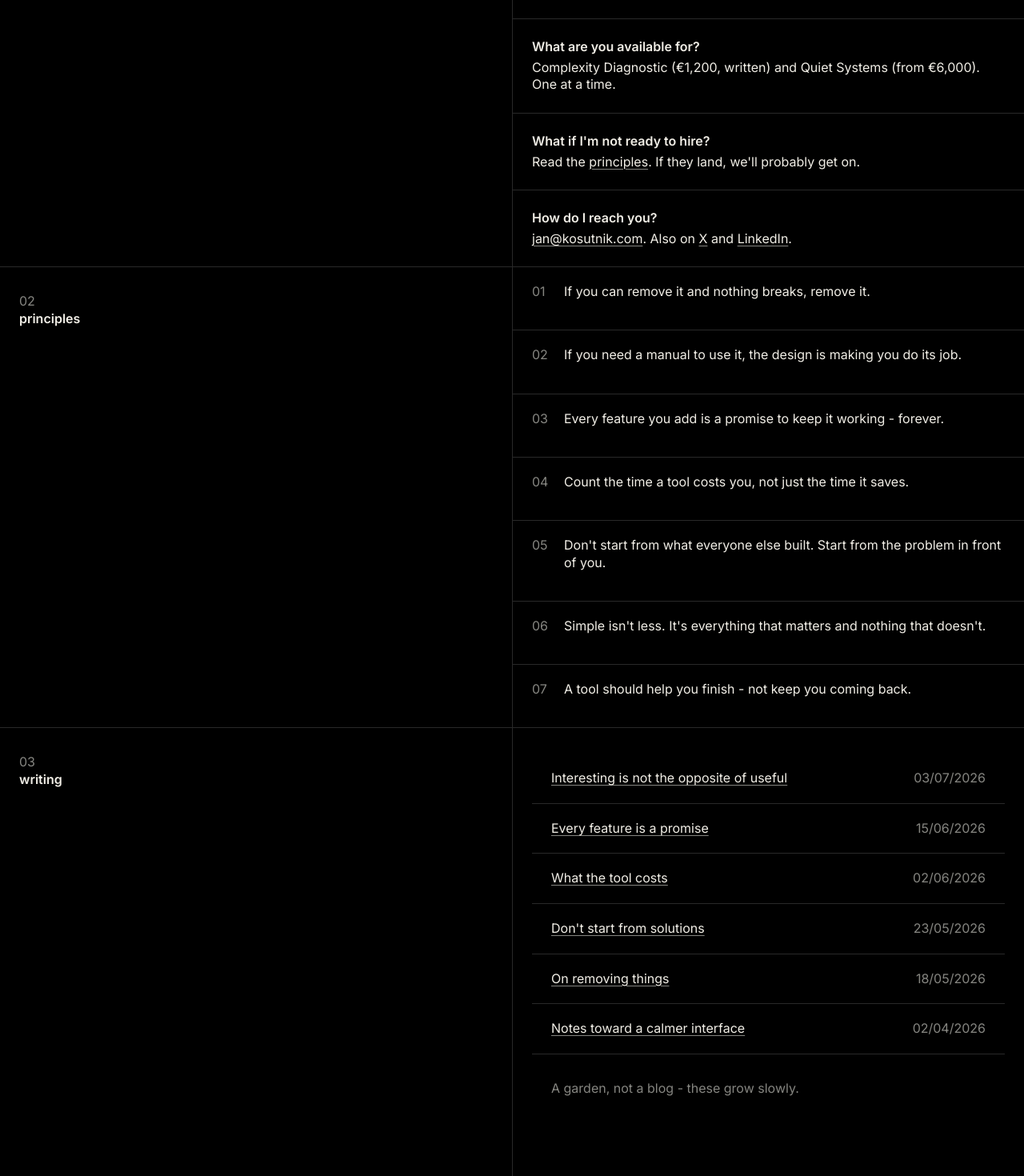
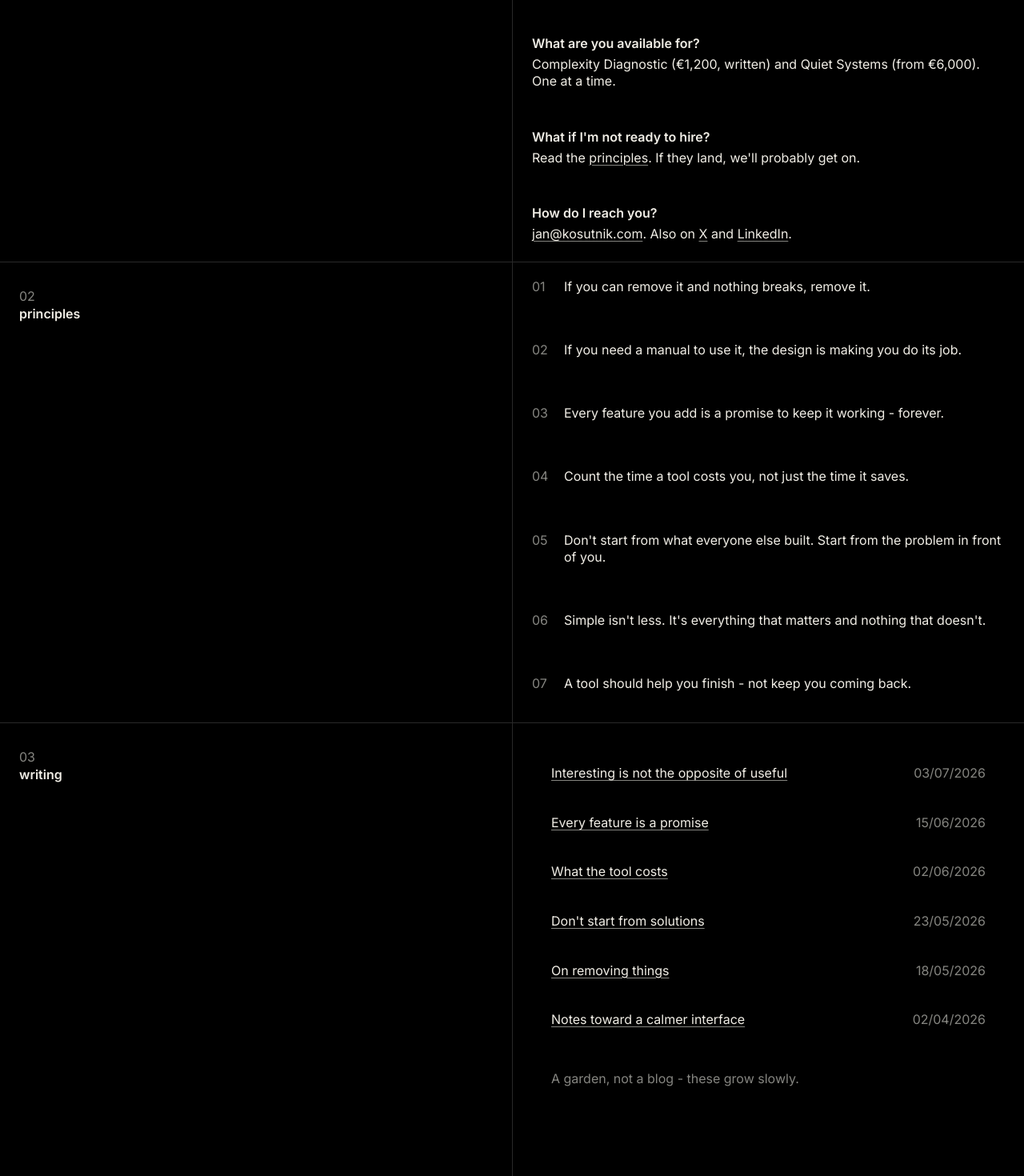
Before and after one commit to JanKosutnik/Kosutnik, a Next.js app: page /v1 in a window 1280 px wide. Shown: the part 1220-2690 px from the top of the page at 80% size. Built offline with nearby package versions, Linux system fonts and the light colour scheme.

Commit message:
Codex remove v1 internal dividers

```diff
--- a/app/v1/v1.module.css
+++ b/app/v1/v1.module.css
@@ -135,20 +135,16 @@
 
 .color .stack { gap: 0; padding: 0 !important; }
 .color .answer { padding: 1.5rem; }
-.color .answer + .answer { border-top: 1px solid var(--line); }
 
 .color .principles { gap: 0; padding: 0 !important; }
 .color .principles li { padding: 1.25rem 1.5rem; }
-.color .principles li + li { border-top: 1px solid var(--line); }
 
 .color #writing > div { padding: 0; }
 .color .writing { gap: 0; }
 .color .writing a { padding: 1.25rem 1.5rem; }
-.color .writing a + a { border-top: 1px solid var(--line); }
 .color .note {
   margin: 0;
   padding: 2rem 1.5rem;
-  border-top: 1px solid var(--line);
 }
 
 .color .footer {
```
